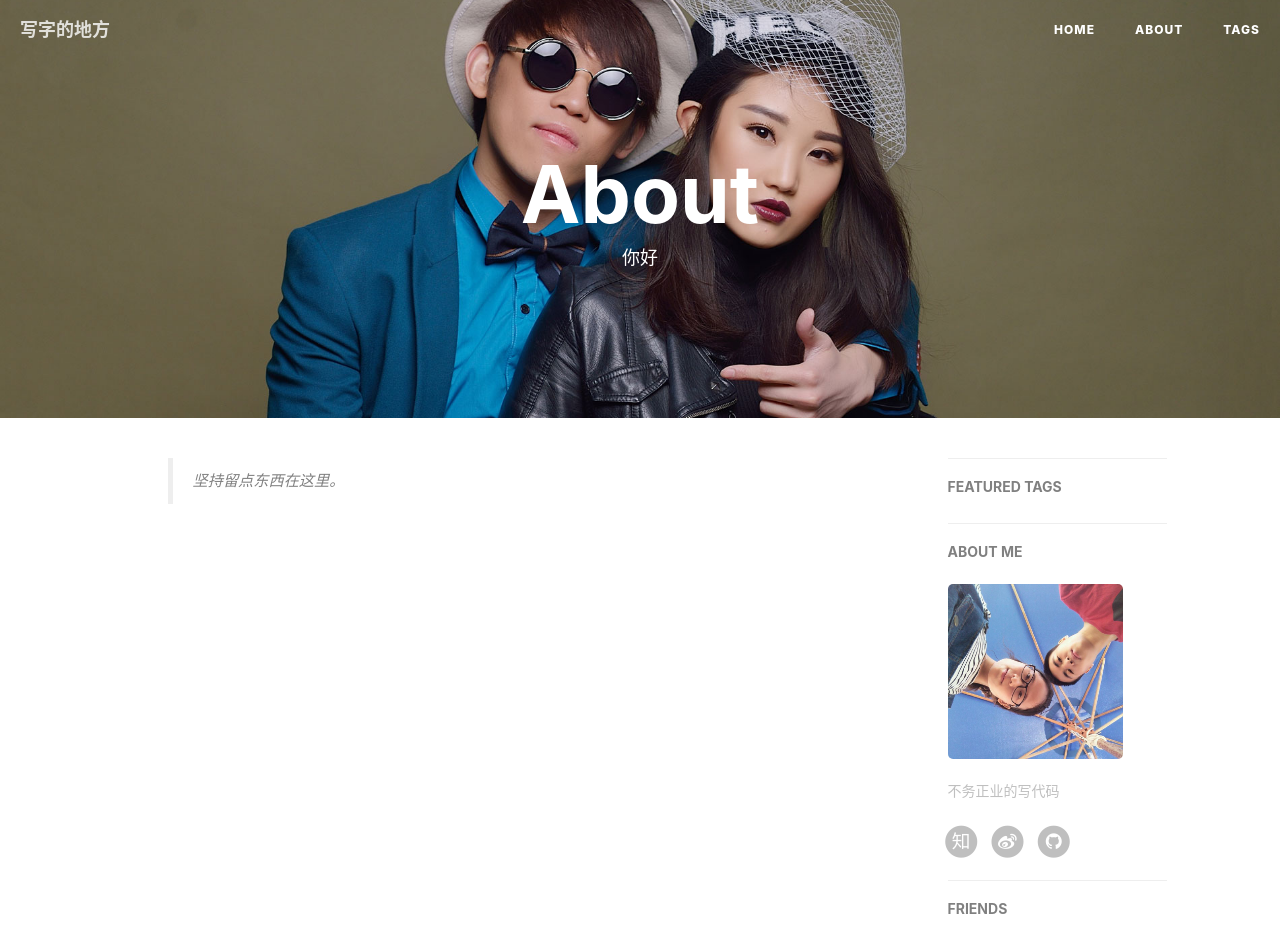
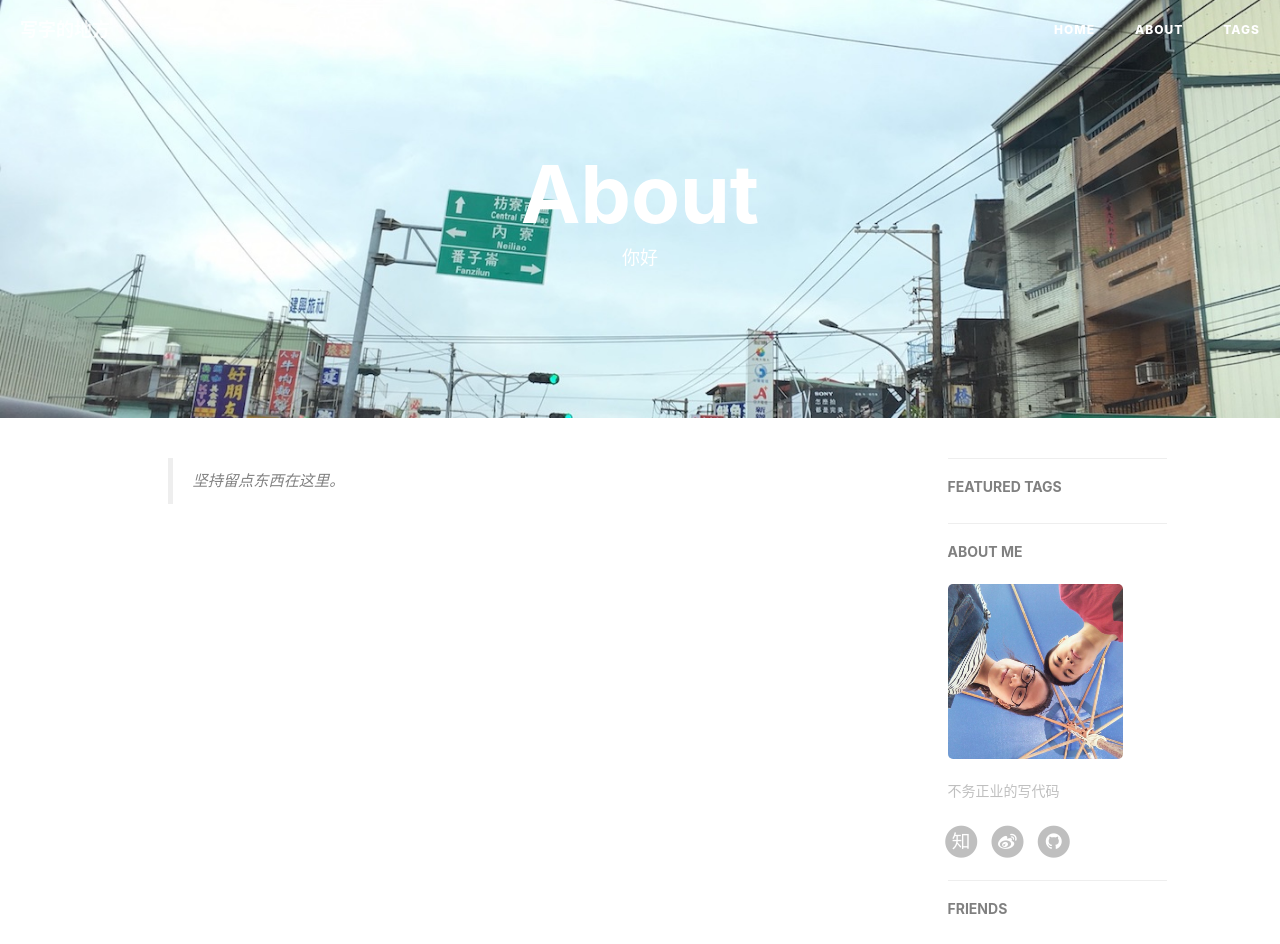
Before and after one commit to RogerGan/rogergan.github.com, a Jekyll site: the page built from about.html, in a window 1280 px wide. Shown: the top 944 px of the page. Built offline with Jekyll 4.4.1, drawn with Linux system fonts in a browser that asks for light colours; nearby versions of some CDN libraries; comment, search, counter and statistics services are not loaded.

Commit message:
更新图片

```diff
--- a/about.html
+++ b/about.html
@@ -2,7 +2,7 @@
 layout: page
 title: "About"
 description: "你好"
-header-img: "img/about-bg.jpg"
+header-img: "img/taiwan.jpg"
 ---
 
 
```
Also changed, not shown: img/about-bg.jpg, img/taiwan.jpg (added), 3 other files.
